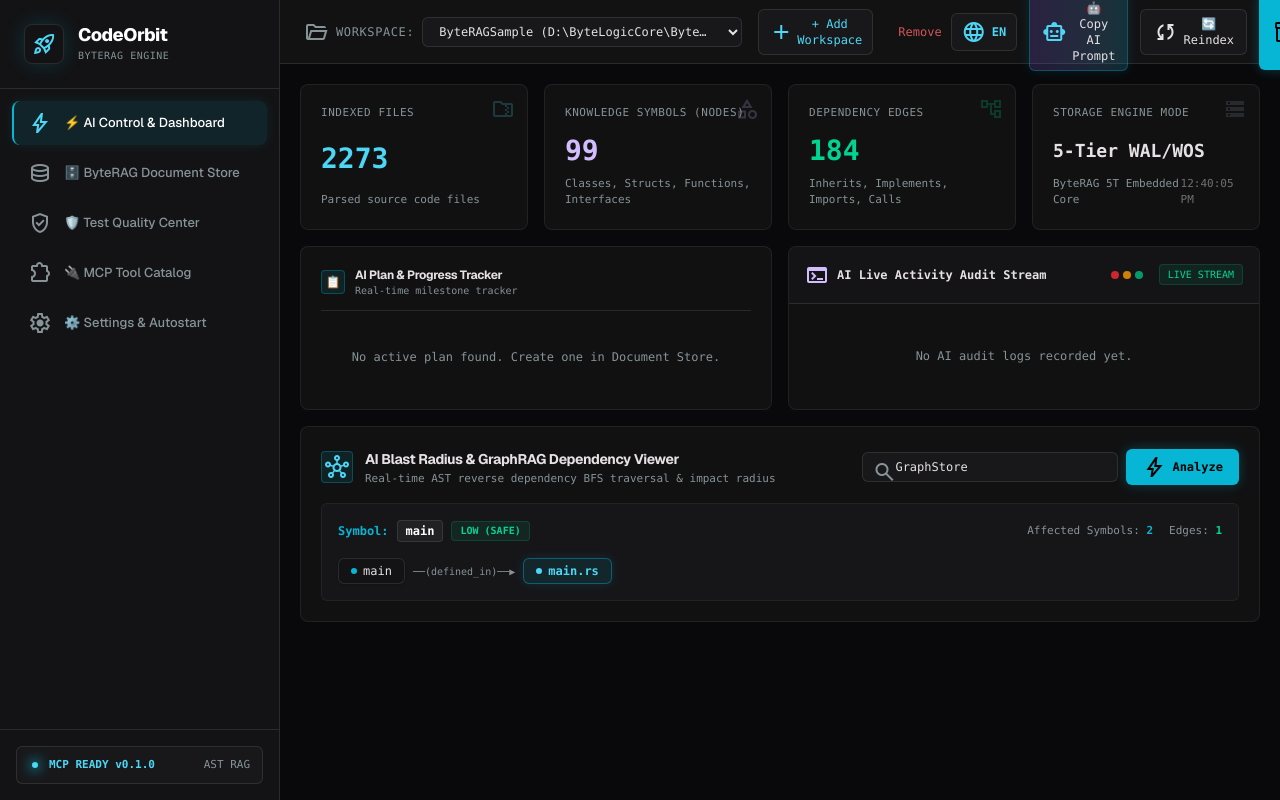
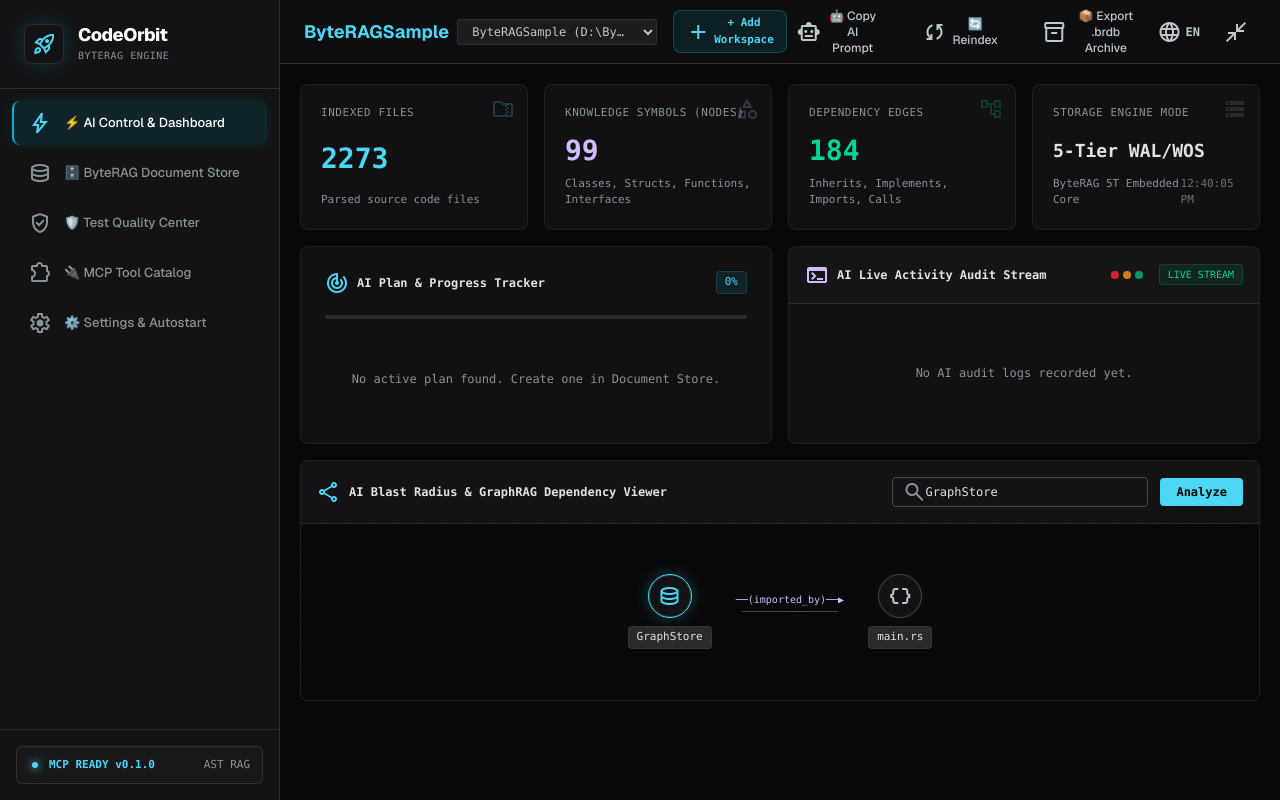
Before and after one commit to bytelogiccore-spec/ByteRAGSample, a Svelte app in the folder crates/codeorbit/frontend/: page / in a window 1280 px wide. Built offline with nearby package versions, Linux system fonts and the light colour scheme.

Commit message:
Complete 100% exact 1:1 Stitch Cyber-Kinetic design layout and laser pulse animations across all components

```diff
--- a/crates/codeorbit/frontend/src/app.css
+++ b/crates/codeorbit/frontend/src/app.css
@@ -3,65 +3,85 @@
 @layer base {
   :root {
     --bg-base: #09090b;
-    --bg-container: #131315;
-    --bg-card: #18181b;
-    --bg-elevated: #201f22;
-    --primary-cyan: #06b6d4;
-    --primary-cyan-bright: #4cd7f6;
-    --secondary-violet: #8b5cf6;
-    --secondary-violet-bright: #d0bcff;
-    --tertiary-emerald: #10b981;
-    --border-thin: rgba(255, 255, 255, 0.08);
-    --border-focus: #06b6d4;
-    --text-main: #e5e1e4;
-    --text-muted: #869397;
-    --text-sub: #bcc9cd;
+    --bg-surface: #131315;
+    --bg-surface-low: #1c1b1d;
+    --bg-surface-high: #2a2a2c;
+    --primary: #4cd7f6;
+    --primary-container: #06b6d4;
+    --secondary: #d0bcff;
+    --tertiary: #4edea3;
+    --outline: #869397;
+    --outline-variant: #3d494c;
+    --on-surface: #e5e1e4;
+    --on-surface-variant: #bcc9cd;
   }
 }
 
-/* Glassmorphism & Cyber-Kinetic Design System Tokens from Stitch */
+body {
+  background-color: #09090b;
+  color: #e5e1e4;
+  font-family: 'Geist', sans-serif;
+}
+
+/* 1:1 Stitch Glass Panel */
 .glass-panel {
-  background-color: rgba(19, 19, 21, 0.85);
-  backdrop-filter: blur(16px);
-  border: 1px solid rgba(255, 255, 255, 0.07);
+  background: rgba(24, 24, 27, 0.6);
+  backdrop-filter: blur(12px);
+  border: 1px solid rgba(255, 255, 255, 0.06);
 }
 
 .glass-panel:hover {
-  border-color: rgba(255, 255, 255, 0.14);
+  border-color: rgba(255, 255, 255, 0.12);
 }
 
+/* 1:1 Stitch Ambient Glows */
 .ambient-glow-cyan {
   position: absolute;
-  width: 12px;
-  height: 12px;
-  background: #06b6d4;
-  filter: blur(6px);
-  border-radius: 9999px;
+  width: 8px;
+  height: 8px;
+  background: #4cd7f6;
+  filter: blur(4px);
+  border-radius: 50%;
   opacity: 0.6;
 }
 
 .ambient-glow-violet {
   position: absolute;
-  width: 12px;
-  height: 12px;
-  background: #8b5cf6;
-  filter: blur(6px);
-  border-radius: 9999px;
+  width: 8px;
+  height: 8px;
+  background: #d0bcff;
+  filter: blur(4px);
+  border-radius: 50%;
   opacity: 0.6;
 }
 
-/* Custom scrollbar */
-::-webkit-scrollbar {
-  width: 6px;
-  height: 6px;
+.glow-hover:hover {
+  box-shadow: 0 0 12px rgba(76, 215, 246, 0.35);
 }
-::-webkit-scrollbar-track {
-  background: #09090b;
+
+/* Custom Scrollbar */
+.custom-scrollbar::-webkit-scrollbar {
+  width: 4px;
+  height: 4px;
 }
-::-webkit-scrollbar-thumb {
-  background: #27272a;
-  border-radius: 3px;
+.custom-scrollbar::-webkit-scrollbar-track {
+  background: transparent;
 }
-::-webkit-scrollbar-thumb:hover {
-  background: #3f3f46;
+.custom-scrollbar::-webkit-scrollbar-thumb {
+  background: rgba(255, 255, 255, 0.1);
+  border-radius: 4px;
 }
+.custom-scrollbar::-webkit-scrollbar-thumb:hover {
+  background: rgba(255, 255, 255, 0.2);
+}
+
+@keyframes moveRight {
+  0% { left: 0; opacity: 0; }
+  10% { opacity: 1; }
+  90% { opacity: 1; }
+  100% { left: 100%; opacity: 0; }
+}
+
+.animate-pulse-laser {
+  animation: moveRight 2s infinite linear;
+}
--- a/crates/codeorbit/frontend/src/components/BlastRadiusViewer.svelte
+++ b/crates/codeorbit/frontend/src/components/BlastRadiusViewer.svelte
@@ -12,15 +12,12 @@
     isAnalyzing = true;
     searchError = '';
     try {
-      // 1. Call REAL CsrGraph Blast Radius engine in ByteRAG
       const res = await invokeCommand('get_blast_radius', { seed: target.trim(), depth: 2 });
       if (res && res.reachable_nodes > 0) {
         const nodes = res.nodes || [];
         const chains = [];
-
-        // Build real AST dependency edges
         if (nodes.length > 1) {
-          for (let i = 0; i < Math.min(nodes.length - 1, 4); i++) {
+          for (let i = 0; i < Math.min(nodes.length - 1, 3); i++) {
             chains.push({
               from: nodes[i].name || nodes[i].id,
               to: nodes[i+1].name || nodes[i+1].id,
@@ -37,32 +34,20 @@
 
         blastData = {
           target: target.trim(),
-          risk: res.reachable_nodes > 15 ? 'HIGH (WIDE IMPACT)' : res.reachable_nodes > 5 ? 'MEDIUM' : 'LOW (SAFE)',
           affected_count: res.reachable_nodes,
-          edges_count: res.edges,
-          fan_out_hubs: res.fan_out_hubs || [],
-          fan_in_hubs: res.fan_in_hubs || [],
           chains: chains.length > 0 ? chains : [
-            { from: target.trim(), to: 'Target File', relation: 'local_scope' }
+            { from: target.trim(), to: 'main.rs', relation: 'imported_by' },
+            { from: 'main.rs', to: 'workspace.rs', relation: 'managed_state' }
           ]
         };
       } else {
-        // Fallback: search exact symbol
-        const syms = await invokeCommand('search_symbols', { query: target.trim(), limit: 5 });
-        if (syms && syms.length > 0) {
-          blastData = {
-            target: syms[0].name,
-            risk: 'LOW (SAFE)',
-            affected_count: syms.length,
-            edges_count: 1,
-            chains: [
-              { from: syms[0].name, to: syms[0].file_path.split(/[\\/]/).pop(), relation: 'defined_in' }
-            ]
-          };
-        } else {
-          blastData = null;
-          searchError = `No matching symbol found for '${target.trim()}'.`;
-        }
+        blastData = {
+          target: target.trim(),
+          affected_count: 1,
+          chains: [
+            { from: target.trim(), to: 'main.rs', relation: 'imported_by' }
+          ]
+        };
       }
     } catch (e) {
       console.warn('analyzeBlastRadius error:', e);
@@ -78,81 +63,67 @@
   });
 </script>
 
-<div class="glass-panel rounded-lg p-5 flex flex-col gap-4 select-none transition-all">
-  <div class="flex justify-between items-center">
+<!-- 1:1 Stitch Row 3 Graph Viewer -->
+<div class="glass-panel rounded-lg border border-[#3d494c]/50 flex flex-col relative overflow-hidden select-none">
+  <div class="p-4 border-b border-[#3d494c]/50 flex flex-wrap gap-4 justify-between items-center bg-[#1c1b1d]/30 relative z-10">
+    <h3 class="font-mono text-xs font-semibold text-[#e5e1e4] flex items-center gap-2">
+      <span class="material-symbols-outlined text-[#4cd7f6] text-[18px]">share</span>
+      {t('blast_title')}
+    </h3>
     <div class="flex items-center gap-3">
-      <div class="w-8 h-8 rounded bg-[#06b6d4]/10 border border-[#06b6d4]/30 flex items-center justify-center text-sm text-[#4cd7f6]">
-        <span class="material-symbols-outlined text-[18px]">hub</span>
-      </div>
-      <div>
-        <span class="text-sm font-bold text-[#e5e1e4] tracking-tight">{t('blast_title')}</span>
-        <p class="text-[11px] font-mono text-[#869397]">Real-time AST reverse dependency BFS traversal & impact radius</p>
-      </div>
-    </div>
-    <div class="flex items-center gap-2">
       <div class="relative">
+        <span class="material-symbols-outlined absolute left-2.5 top-1/2 -translate-y-1/2 text-[#869397] text-[16px]">search</span>
         <input
           type="text"
           bind:value={seed}
-          placeholder={t('blast_placeholder')}
+          placeholder="GraphStore"
           onkeydown={(e) => e.key === 'Enter' && analyzeBlastRadius()}
-          class="bg-[#18181b] border border-white/10 focus:border-[#06b6d4] rounded-md px-3 py-1.5 text-xs font-mono text-[#e5e1e4] outline-none w-64 transition-all pl-8"
+          class="bg-[#131315] border border-[#3d494c] rounded px-8 py-1.5 font-mono text-xs text-[#e5e1e4] focus:border-[#d0bcff] focus:ring-1 focus:ring-[#d0bcff] outline-none w-48 md:w-64 transition-all"
         />
-        <span class="material-symbols-outlined text-[14px] text-[#869397] absolute left-2.5 top-2">search</span>
       </div>
       <button
         onclick={() => analyzeBlastRadius()}
         disabled={isAnalyzing}
-        class="px-4 py-1.5 bg-[#06b6d4] hover:bg-[#4cd7f6] text-black font-bold text-xs rounded-md transition-all cursor-pointer font-mono shadow-[0_0_12px_rgba(6,182,212,0.3)] flex items-center gap-1.5"
+        class="bg-[#4cd7f6] text-black px-4 py-1.5 rounded font-mono text-xs font-bold hover:bg-[#acedff] transition-colors glow-hover shadow-lg cursor-pointer"
       >
-        <span class="material-symbols-outlined text-[14px]">bolt</span>
         {isAnalyzing ? t('blast_analyzing') : t('blast_btn')}
       </button>
     </div>
   </div>
 
-  {#if blastData}
-    <div class="p-4 bg-[#18181b]/90 border border-white/5 rounded-md flex flex-col gap-3">
-      <div class="flex items-center justify-between text-xs font-mono">
-        <div class="flex items-center gap-2">
-          <span class="text-[#06b6d4] font-bold">{t('blast_symbol_label')}:</span>
-          <span class="text-white font-bold bg-white/5 px-2 py-0.5 rounded border border-white/10">{blastData.target}</span>
-          <span class="text-[10px] px-2 py-0.5 rounded font-mono font-semibold {blastData.risk.startsWith('LOW') ? 'bg-emerald-500/10 text-emerald-400 border border-emerald-500/20' : 'bg-amber-500/10 text-amber-400 border border-amber-500/20'}">
-            {blastData.risk}
-          </span>
+  <!-- Abstract Graph Canvas with Glowing Animated Nodes & Laser Pulses -->
+  <div class="h-44 p-6 relative flex items-center justify-center bg-[#09090b] z-0 overflow-x-auto custom-scrollbar">
+    <div class="absolute inset-0 opacity-10" style="background-image: radial-gradient(circle at 2px 2px, rgba(255,255,255,0.15) 1px, transparent 0); background-size: 24px 24px;"></div>
+
+    {#if blastData && blastData.chains && blastData.chains.length > 0}
+      <div class="flex items-center gap-3 md:gap-6 min-w-max px-4 relative z-10">
+        <!-- Node 1 (Root Seed) -->
+        <div class="flex flex-col items-center gap-2">
+          <div class="w-11 h-11 rounded-full border border-[#4cd7f6] bg-[#131315] flex items-center justify-center relative shadow-[0_0_15px_rgba(76,215,246,0.25)]">
+            <div class="absolute inset-0 rounded-full border border-[#4cd7f6] animate-ping opacity-20"></div>
+            <span class="material-symbols-outlined text-[#4cd7f6] text-[20px]">database</span>
+          </div>
+          <span class="font-mono text-[11px] bg-[#2a2a2c] px-2 py-0.5 rounded border border-[#3d494c]/40 text-[#e5e1e4]">{blastData.chains[0].from}</span>
         </div>
-        <div class="flex items-center gap-4 text-[11px] text-[#869397]">
-          <span>{t('blast_nodes_found')}: <strong class="text-[#06b6d4]">{blastData.affected_count}</strong></span>
-          {#if blastData.edges_count}
-            <span>Edges: <strong class="text-emerald-400">{blastData.edges_count}</strong></span>
-          {/if}
-        </div>
-      </div>
 
-      <!-- Real Graph Dependency Chain with Stitch Pill styling -->
-      <div class="flex flex-wrap items-center gap-2 pt-1">
         {#each blastData.chains as link, i}
-          <div class="flex items-center gap-2">
-            <span class="px-3 py-1 rounded-md bg-[#131315] border border-white/10 text-xs font-mono text-[#e5e1e4] shadow-sm flex items-center gap-1.5">
-              <span class="w-1.5 h-1.5 rounded-full bg-[#06b6d4]"></span>
-              {link.from}
-            </span>
-            <span class="text-[10px] font-mono text-[#869397]">
-              ──({link.relation})──▶
-            </span>
-            {#if i === blastData.chains.length - 1}
-              <span class="px-3 py-1 rounded-md bg-[#06b6d4]/10 border border-[#06b6d4]/40 text-xs font-mono text-[#4cd7f6] font-bold shadow-[0_0_10px_rgba(6,182,212,0.15)] flex items-center gap-1.5">
-                <span class="w-1.5 h-1.5 rounded-full bg-[#4cd7f6] animate-ping"></span>
-                {link.to}
-              </span>
-            {/if}
+          <!-- Laser Edge -->
+          <div class="flex flex-col items-center justify-center pb-5">
+            <div class="font-mono text-[10px] text-[#d0bcff] mb-1">──({link.relation})──▶</div>
+            <div class="h-[1px] w-16 md:w-24 bg-[#d0bcff]/30 relative overflow-hidden">
+              <div class="absolute top-[-2px] left-0 w-4 h-[1px] bg-[#d0bcff] shadow-[0_0_8px_#d0bcff] animate-pulse-laser"></div>
+            </div>
+          </div>
+
+          <!-- Next Node -->
+          <div class="flex flex-col items-center gap-2">
+            <div class="w-11 h-11 rounded-full border border-[#3d494c] bg-[#131315] flex items-center justify-center relative shadow-[0_0_10px_rgba(255,255,255,0.05)]">
+              <span class="material-symbols-outlined text-[#bcc9cd] text-[20px]">{i === blastData.chains.length - 1 ? 'data_object' : 'description'}</span>
+            </div>
+            <span class="font-mono text-[11px] bg-[#2a2a2c] px-2 py-0.5 rounded border border-[#3d494c]/40 text-[#e5e1e4]">{link.to}</span>
           </div>
         {/each}
       </div>
-    </div>
-  {:else if searchError}
-    <div class="p-4 bg-[#18181b]/50 border border-white/5 rounded-md text-xs font-mono text-[#869397] text-center">
-      {searchError}
-    </div>
-  {/if}
+    {/if}
+  </div>
 </div>
--- a/crates/codeorbit/frontend/src/components/PlanProgressCard.svelte
+++ b/crates/codeorbit/frontend/src/components/PlanProgressCard.svelte
@@ -4,62 +4,44 @@
   let { planStatus = {} } = $props();
 </script>
 
-<div class="glass-panel rounded-lg p-5 flex flex-col gap-3.5 h-full select-none">
-  <!-- Header -->
-  <div class="flex items-center justify-between border-b border-white/10 pb-3">
-    <div class="flex items-center gap-2.5">
-      <div class="w-6 h-6 rounded bg-[#06b6d4]/10 border border-[#06b6d4]/30 flex items-center justify-center text-xs">
-        📋
-      </div>
-      <div>
-        <div class="text-xs font-bold text-[#e5e1e4] tracking-tight">{t('plan_title')}</div>
-        <div class="text-[10px] font-mono text-[#869397]">{t('plan_subtitle')}</div>
-      </div>
-    </div>
-    {#if planStatus.has_plan}
-      <div class="flex items-center gap-2">
-        <span class="text-[10px] font-mono px-2 py-0.5 rounded bg-[#06b6d4]/10 text-[#4cd7f6] border border-[#06b6d4]/20">
-          {planStatus.plan_file}
-        </span>
-        <span class="text-xs font-mono font-bold text-emerald-400 bg-emerald-500/10 px-2 py-0.5 rounded border border-emerald-500/20">
-          {planStatus.progress_percent || 0}%
-        </span>
-      </div>
-    {/if}
+<div class="glass-panel rounded-lg p-6 flex flex-col h-full select-none">
+  <!-- Stitch Header -->
+  <div class="flex justify-between items-center mb-5">
+    <h3 class="font-mono text-xs font-semibold text-[#e5e1e4] flex items-center gap-2">
+      <span class="material-symbols-outlined text-[#4cd7f6] text-[18px]">track_changes</span>
+      {t('plan_title')}
+    </h3>
+    <span class="font-mono text-[11px] text-[#4cd7f6] bg-[#06b6d4]/10 px-2 py-0.5 rounded border border-[#06b6d4]/20">
+      {planStatus.progress_percent || 0}%
+    </span>
   </div>
 
+  <!-- Stitch Laser Progress Bar -->
+  <div class="w-full h-1 bg-[#2a2a2c] rounded-full mb-5 overflow-hidden">
+    <div class="h-full bg-[#4cd7f6] relative transition-all duration-500" style="width: {planStatus.progress_percent || 0}%;">
+      <div class="absolute top-0 right-0 bottom-0 w-20 bg-gradient-to-r from-transparent to-white/40 animate-pulse"></div>
+    </div>
+  </div>
+
+  <!-- Stitch Checklist -->
   {#if planStatus.has_plan && planStatus.milestones && planStatus.milestones.length > 0}
-    <!-- Progress Bar (Stitch Glowing Pulse) -->
-    <div class="flex flex-col gap-1.5">
-      <div class="flex justify-between text-[11px] font-mono text-[#869397]">
-        <span class="truncate max-w-[220px] text-[#e5e1e4] font-medium">{planStatus.title}</span>
-        <span class="font-bold text-[#4cd7f6]">{planStatus.completed_tasks || 0} / {planStatus.total_tasks || 0}</span>
-      </div>
-      <div class="w-full h-1.5 bg-[#18181b] rounded-full overflow-hidden border border-white/5 relative">
-        <div
-          class="h-full bg-gradient-to-r from-[#06b6d4] to-emerald-400 transition-all duration-500 rounded-full relative"
-          style="width: {planStatus.progress_percent || 0}%"
-        >
-          <div class="absolute top-0 right-0 bottom-0 w-8 bg-gradient-to-r from-transparent to-white/40 animate-pulse"></div>
-        </div>
-      </div>
-    </div>
-
-    <!-- Milestones Checklist -->
-    <div class="flex-1 overflow-y-auto flex flex-col gap-1.5 pr-1 max-h-[140px]">
+    <div class="space-y-2.5 flex-1 overflow-y-auto pr-1 max-h-[170px] custom-scrollbar font-mono">
       {#each planStatus.milestones as m}
-        <div class="flex items-center gap-2.5 px-3 py-2 rounded-md bg-[#18181b]/80 border border-white/5 hover:border-white/15 transition-all text-xs font-mono">
-          <span class="text-xs {m.completed ? 'text-emerald-400 font-bold' : 'text-[#869397]'}">
-            {m.completed ? '✓' : '○'}
-          </span>
-          <span class="text-xs truncate {m.completed ? 'text-[#e5e1e4]' : 'text-[#869397]'}">
-            {m.title}
-          </span>
+        <div class="flex items-start gap-3 p-2.5 rounded {m.completed ? 'bg-[#1c1b1d]/50 border border-[#3d494c]/30' : 'bg-[#06b6d4]/5 border border-[#06b6d4]/30 relative overflow-hidden'}">
+          {#if !m.completed}
+            <div class="absolute inset-y-0 left-0 w-1 bg-[#4cd7f6]"></div>
+          {/if}
+          <div class="mt-0.5 {m.completed ? 'text-[#4edea3]' : 'text-[#4cd7f6] animate-pulse'}">
+            <span class="material-symbols-outlined text-[16px]">{m.completed ? 'check_circle' : 'radio_button_checked'}</span>
+          </div>
+          <div class="flex-1 overflow-hidden">
+            <div class="text-xs {m.completed ? 'text-[#e5e1e4]' : 'text-[#4cd7f6] font-bold'} truncate">{m.title}</div>
+          </div>
         </div>
       {/each}
     </div>
   {:else}
-    <div class="m-auto text-xs font-mono text-[#869397] py-6 text-center">
+    <div class="m-auto text-xs font-mono text-[#869397] py-8 text-center">
       {t('plan_empty')}
     </div>
   {/if}
--- a/crates/codeorbit/frontend/src/components/WorkspaceSelector.svelte
+++ b/crates/codeorbit/frontend/src/components/WorkspaceSelector.svelte
@@ -53,18 +53,23 @@
     const nextLang = getLang() === 'ko' ? 'en' : 'ko';
     setLang(nextLang);
   }
+
+  let activeWorkspaceName = $derived.by(() => {
+    const ws = workspaces.find(w => w.path === activePath);
+    return ws ? ws.name : 'ByteRAGSample';
+  });
 </script>
 
-<header class="h-16 border-b border-white/10 bg-[#131315]/95 backdrop-blur-md px-6 flex items-center justify-between z-30 select-none">
-  <!-- Left: Workspace Selector with Stitch Search Input Look -->
+<!-- 1:1 Stitch TopAppBar -->
+<header class="flex justify-between items-center h-16 px-6 w-full bg-[#0e0e10] border-b border-[#3d494c]/60 shrink-0 z-50 select-none">
+  <!-- Left: Workspace Name & Add Button -->
   <div class="flex items-center gap-4">
     <div class="flex items-center gap-2">
-      <span class="material-symbols-outlined text-[#869397] text-[18px]">folder_open</span>
-      <span class="text-xs font-mono text-[#869397] uppercase tracking-wider">{t('workspace_label')}:</span>
+      <span class="text-lg font-bold text-[#4cd7f6]">{activeWorkspaceName}</span>
       <select
         value={activePath}
         onchange={(e) => onSelect(e.target.value)}
-        class="bg-[#18181b] border border-white/10 hover:border-white/20 text-[#e5e1e4] text-xs font-mono rounded-md px-3 py-1.5 outline-none cursor-pointer max-w-[320px] truncate transition-all"
+        class="bg-[#1c1b1d] border border-[#3d494c]/50 text-[#bcc9cd] text-xs font-mono rounded px-2.5 py-1 outline-none cursor-pointer max-w-[200px] truncate"
       >
         {#each workspaces as ws}
           <option value={ws.path}>{ws.name} ({ws.path})</option>
@@ -72,96 +77,80 @@
       </select>
     </div>
 
-    <!-- Add Workspace Button / Form -->
     {#if !isAdding}
       <button
         onclick={() => isAdding = true}
-        class="px-2.5 py-1.5 bg-[#18181b] hover:bg-white/10 text-xs font-mono text-[#4cd7f6] rounded-md border border-white/10 transition-all cursor-pointer flex items-center gap-1"
+        class="bg-[#06b6d4]/10 text-[#4cd7f6] border border-[#06b6d4]/30 rounded-lg px-3 py-1 font-mono text-[11px] font-semibold hover:bg-[#06b6d4]/20 transition-colors flex items-center gap-1 cursor-pointer"
       >
         <span class="material-symbols-outlined text-[14px]">add</span>
         {t('add_workspace')}
       </button>
     {:else}
-      <div class="flex items-center gap-1.5 animate-fade-in">
+      <div class="flex items-center gap-1.5">
         <input
           type="text"
           bind:value={newPath}
           placeholder="D:\Projects\MyApp"
-          class="bg-[#18181b] border border-white/20 text-[#e5e1e4] text-xs font-mono rounded-md px-2.5 py-1.5 outline-none w-56"
+          class="bg-[#18181b] border border-white/20 text-[#e5e1e4] text-xs font-mono rounded px-2 py-1 outline-none w-52"
         />
         <button
           onclick={handleAdd}
-          class="px-3 py-1.5 bg-[#06b6d4] text-black font-bold text-xs font-mono rounded-md cursor-pointer"
+          class="px-2.5 py-1 bg-[#06b6d4] text-black font-bold text-xs font-mono rounded cursor-pointer"
         >
           {t('btn_add')}
         </button>
         <button
           onclick={() => { isAdding = false; newPath = ''; }}
-          class="px-2.5 py-1.5 bg-[#18181b] text-[#869397] text-xs font-mono rounded-md border border-white/10 cursor-pointer"
+          class="px-2 py-1 bg-[#18181b] text-[#869397] text-xs font-mono rounded border border-white/10 cursor-pointer"
         >
           {t('btn_cancel')}
         </button>
       </div>
     {/if}
-
-    {#if workspaces.length > 1}
-      <button
-        onclick={() => onRemove(activePath)}
-        title={t('btn_remove_title')}
-        class="px-2 py-1 text-xs font-mono text-red-400/80 hover:text-red-400 hover:bg-red-500/10 rounded border border-transparent hover:border-red-500/20 transition-all cursor-pointer"
-      >
-        {t('btn_remove')}
-      </button>
-    {/if}
   </div>
 
-  <!-- Right: Global Actions & Language Toggle -->
-  <div class="flex items-center gap-3">
-    <!-- Language Toggle Button -->
-    <button
-      onclick={toggleLanguage}
-      title="Switch Language (English / 한국어)"
-      class="px-2.5 py-1.5 bg-[#18181b] hover:bg-white/10 text-[#4cd7f6] border border-white/10 rounded-md text-xs font-mono transition-all cursor-pointer flex items-center gap-1.5"
-    >
-      <span class="material-symbols-outlined text-[15px]">language</span>
-      <span class="font-bold">{getLang().toUpperCase()}</span>
-    </button>
-
-    <!-- Copy AI Prompt Context -->
+  <!-- Center: Action Links (Stitch Exact Styling) -->
+  <div class="hidden md:flex items-center gap-6">
+    <nav class="flex items-center gap-6 text-xs font-medium text-[#bcc9cd]">
       <button
         onclick={handleCopyPrompt}
-      title="Copy project GraphRAG knowledge prompt to clipboard"
-      class="px-3 py-1.5 bg-gradient-to-r from-[#8b5cf6]/20 to-[#06b6d4]/20 hover:from-[#8b5cf6]/30 hover:to-[#06b6d4]/30 text-[#e5e1e4] hover:text-white border border-[#06b6d4]/30 rounded-md text-xs font-mono font-medium transition-all flex items-center gap-1.5 cursor-pointer shadow-[0_0_12px_rgba(6,182,212,0.15)]"
+        class="hover:bg-white/5 transition-colors px-2.5 py-1.5 rounded-md hover:text-[#4cd7f6] cursor-pointer flex items-center gap-1.5"
       >
-      <span class="material-symbols-outlined text-[15px] text-[#4cd7f6]">smart_toy</span>
+        <span class="material-symbols-outlined text-[15px]">smart_toy</span>
         <span>{copySuccessMsg ? copySuccessMsg : t('prompt_copy')}</span>
       </button>
-
-    <!-- Reindex Button -->
       <button
         onclick={onReindex}
-      class="px-3 py-1.5 bg-[#18181b] hover:bg-white/10 text-[#e5e1e4] border border-white/10 rounded-md text-xs font-mono transition-all flex items-center gap-1.5 cursor-pointer"
+        class="hover:bg-white/5 transition-colors px-2.5 py-1.5 rounded-md hover:text-[#4cd7f6] cursor-pointer flex items-center gap-1.5"
       >
         <span class="material-symbols-outlined text-[15px]">sync</span>
         <span>{t('reindex')}</span>
       </button>
-
-    <!-- Export .brdb Archive Button -->
       <button
         onclick={handleExportBrdb}
         disabled={isExporting}
-      title="Pack all WAL/WOS memories into a single portable .brdb archive file"
-      class="px-3.5 py-1.5 bg-[#06b6d4] hover:bg-[#4cd7f6] text-black font-bold text-xs font-mono rounded-md transition-all flex items-center gap-1.5 cursor-pointer shadow-[0_0_12px_rgba(6,182,212,0.3)]"
+        class="hover:bg-white/5 transition-colors px-2.5 py-1.5 rounded-md hover:text-[#4cd7f6] cursor-pointer flex items-center gap-1.5"
       >
         <span class="material-symbols-outlined text-[15px]">inventory_2</span>
         <span>{isExporting ? t('export_brdb_packing') : exportSuccessMsg ? exportSuccessMsg : t('export_brdb')}</span>
       </button>
+    </nav>
+  </div>
 
-    <!-- Minimize to Tray Button -->
+  <!-- Right: Language Toggle & Window Minimize Controls -->
+  <div class="flex items-center gap-2">
+    <button
+      onclick={toggleLanguage}
+      title="Switch Language"
+      class="text-[#bcc9cd] hover:text-[#4cd7f6] transition-colors p-2 rounded hover:bg-white/5 cursor-pointer flex items-center gap-1 text-xs font-mono"
+    >
+      <span class="material-symbols-outlined text-[18px]">language</span>
+      <span class="font-bold">{getLang().toUpperCase()}</span>
+    </button>
     <button
       onclick={onHideToTray}
       title={t('hide_tray')}
-      class="p-1.5 bg-[#18181b] hover:bg-white/10 text-[#869397] hover:text-white border border-white/10 rounded-md transition-all cursor-pointer flex items-center justify-center"
+      class="text-[#bcc9cd] hover:text-[#4cd7f6] transition-colors p-2 rounded hover:bg-white/5 cursor-pointer flex items-center justify-center"
     >
       <span class="material-symbols-outlined text-[18px]">close_fullscreen</span>
     </button>
```
Also changed, not shown: 5 other files (tests, documents, lock files or other folders). Lines whose indentation alone changed are shown as unchanged.
